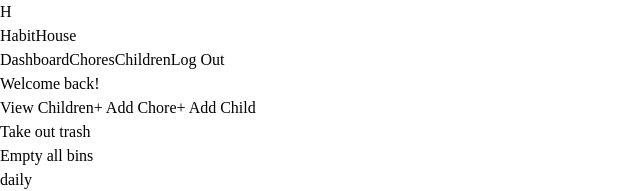
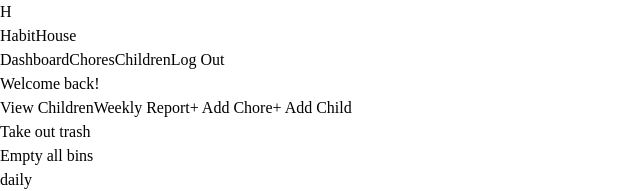
Before and after one commit to Aisha-Umar/HabitHouse, a React (Vite) app: page /dashboard in a window 1280 px wide. Shown: the top 191 px of the page, without its empty margins (0-640 px from the left). Built offline with nearby package versions, Linux system fonts and the light colour scheme.

Commit message:
added button to go to progress page

```diff
--- a/src/pages/DashboardPage.jsx
+++ b/src/pages/DashboardPage.jsx
@@ -30,6 +30,9 @@ function Dashboard() {
             className="bg-yellow-400 text-purple-900 px-4 py-2 rounded-lg font-semibold hover:bg-yellow-300"
           >
             View Children
+          </button>
+          <button onClick={() => navigate("/progress")} className="bg-yellow-400 text-purple-900 px-4 py-2 rounded-lg font-semibold hover:bg-yellow-300">
+            Weekly Report
           </button>
           <button
             onClick={() => setShowModal(true)}
```
